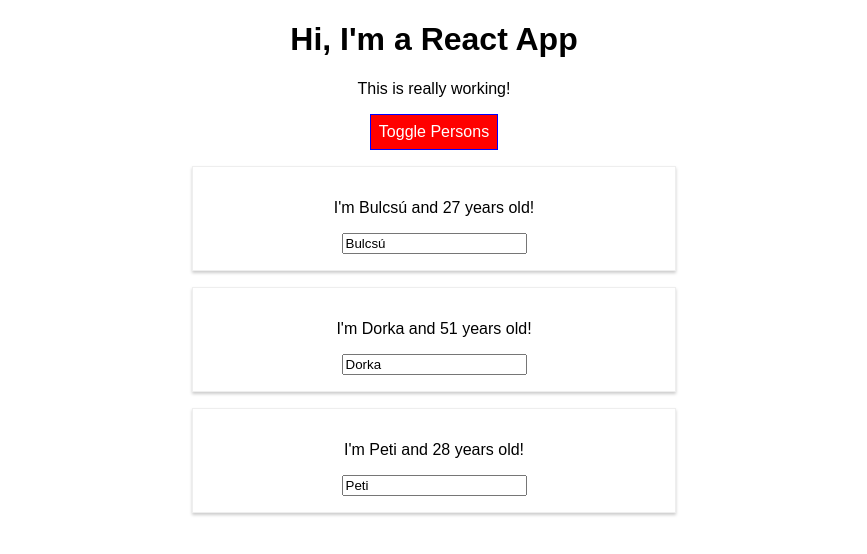
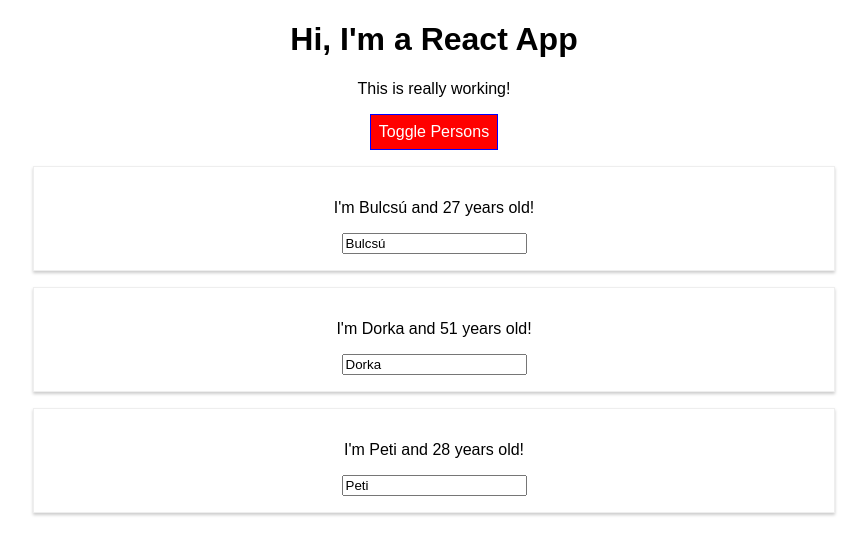
Before and after one commit to BulcsuFarmasi/react-course, a React (Create React App) app: page / in a window 1280 px wide. Both pictures are taken after a click on the button "Toggle Persons". Shown: the top 554 px of the page, without its empty margins (206-1073 px from the left). Built offline with nearby package versions, Linux system fonts and the light colour scheme.

Commit message:
remove radium

```diff
--- a/src/App.js
+++ b/src/App.js
@@ -1,6 +1,5 @@
 import React, { Component } from "react";
 import "./App.css";
-import Radium, { StyleRoot } from "radium";
 import Person from "./Person/Person";
 
 class App extends Component {
@@ -55,11 +54,7 @@
       font: "inherit",
       border: "1px solid blue",
       padding: "8px",
-      cursor: "pointer",
-      ":hover": {
-        backgroundColor: "lightgreen",
-        color: "black"
-      }
+      cursor: "pointer"
     };
 
     let persons = null;
@@ -81,10 +76,6 @@
         </div>
       );
       style.backgroundColor = "red";
-      style[":hover"] = {
-        backgroundColor: "salmon",
-        color: "black"
-      };
     }
 
     const classes = [];
@@ -97,7 +88,6 @@
     }
 
     return (
-      <StyleRoot>
       <div className="App">
         <h1>Hi, I'm a React App</h1>
         <p className={classes.join(" ")}>This is really working!</p>
@@ -106,10 +96,9 @@
         </button>
         {persons}
       </div>
-      </StyleRoot>
     );
     // return React.createElement('div', {className: 'App'}, React.createElement('h1', null, 'Does this work now?'));
   }
 }
 
-export default Radium(App);
+export default App;
--- a/src/Person/Person.js
+++ b/src/Person/Person.js
@@ -1,16 +1,9 @@
 import React from "react";
-import Radium from "radium";
 import "./Person.css";
 
 const person = props => {
-  const style = {
-    "@media (min-width:500px)": {
-      width: "450px"
-    }
-  };
-
   return (
-    <div className="Person" style={style}>
+    <div className="Person">
       <p onClick={props.click}>
         I'm {props.name} and {props.age} years old!
       </p>
@@ -20,4 +13,4 @@
   );
 };
 
-export default Radium(person);
+export default person;
```
Lines whose indentation alone changed are shown as unchanged.
